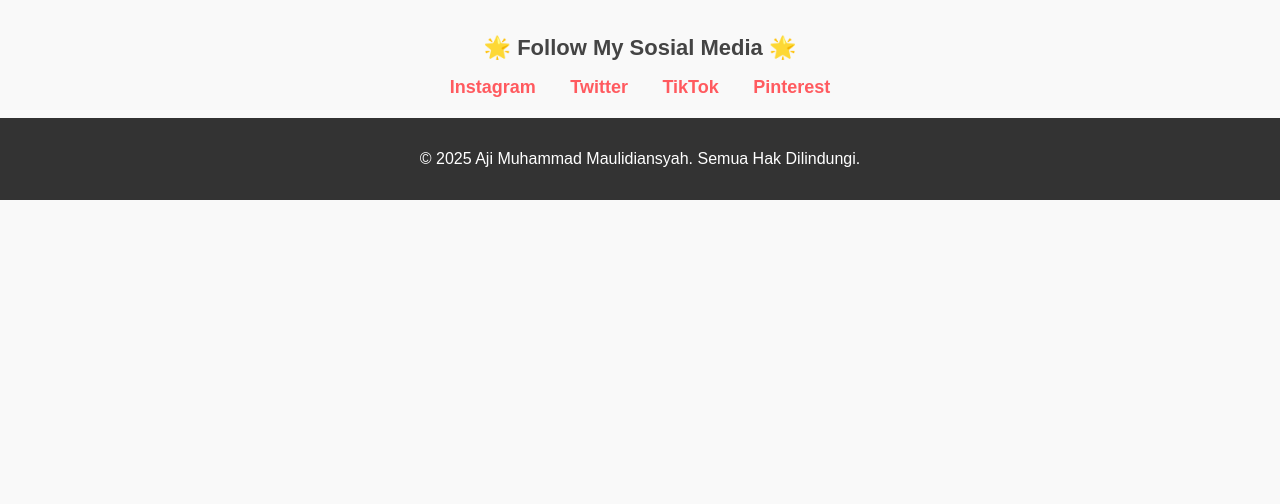
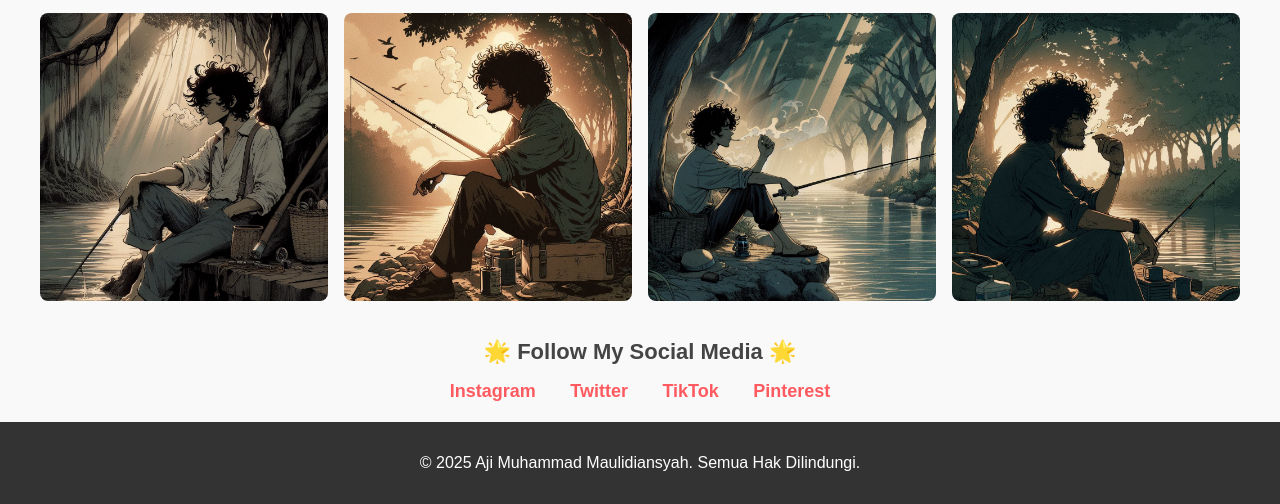
Before and after one commit to dian34323/D.AI.VE, a plain HTML site: page D.AI.VE.html in a window 1280 px wide. Shown: the part 1536-2040 px from the top of the page. Before the commit the page ends 1736 px from the top, so only its background shows below. Drawn offline with Linux system fonts and the light colour scheme.

Commit message:
Update and rename index.html to D.AI.VE.html

```diff
--- a/index.html
+++ b/D.AI.VE.html
@@ -108,11 +108,15 @@
     <img src="couple in love near crepes.jpeg" alt="Digital Art 18">
     <img src="couple in love in the rain.jpeg" alt="Digital Art 19">
     <img src="beach cafe lovers couple.jpeg" alt="Digital Art 20">
+    <img src="_f43984b1-86b1-4e6f-84b5-6704303332be.jpeg" alt="Digital Art 21">
+    <img src="_27c57fde-649e-4fa9-b33c-8f07a6a4896b.jpeg" alt="Digital Art 22">
+    <img src="_0f7a7697-2aac-470a-9a78-ce14e755da07.jpeg" alt="Digital Art 23">
+    <img src="_0db8bf5f-59c2-4cae-8062-101e631b2072.jpeg" alt="Digital Art 24">
     <!-- Kamu bisa menambahkan lebih banyak gambar di sini -->
   </section>
 
 <section class="social-media">
-    <h3>🌟 Follow My Sosial Media 🌟</h3>
+    <h3>🌟 Follow My Social Media 🌟</h3>
     <ul>
         <li><a href="https://instagram.com/dian.maulidiansyah" target="_blank">Instagram</a></li>
         <li><a href="https://twitter.com/maulidiansyah34" target="_blank">Twitter</a></li>
```
